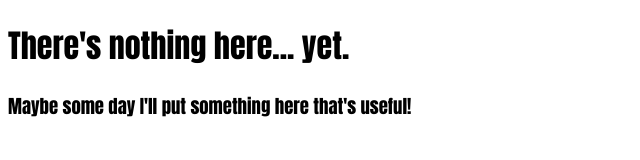
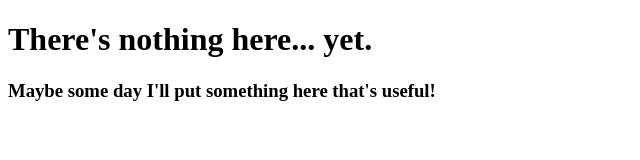
Before and after one commit to Paygammy/paygammy.github.io, a plain HTML site: page index.html in a window 1280 px wide. Shown: the whole page, without its empty margins (0-640 px from the left). Drawn offline with Linux system fonts and the light colour scheme.

Commit message:
Update index.html

```diff
--- a/index.html
+++ b/index.html
@@ -7,14 +7,16 @@
 	<title>Document</title>
 	<style>
 		h1 {
-			align-self: center;
+			text-align: left;
+			align-self: bottom;
 			font-size: 24;
-			font-family: Impact, Haettenschweiler, 'Arial Narrow Bold', sans-serif;
+			font-family: 'Times New Roman', Times, serif
 		}
 		h3 {
-			align-self: center;
+			text-align: left;
+			align-self: bottom;
 			font-size: 18;
-			font-family: Impact, Haettenschweiler, 'Arial Narrow Bold', sans-serif;
+			font-family: 'Times New Roman', Times, serif;
 		}
 	</style>
 </head>
```
